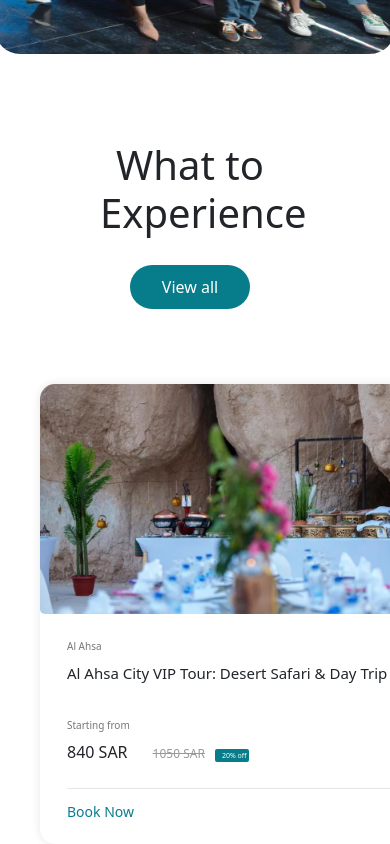
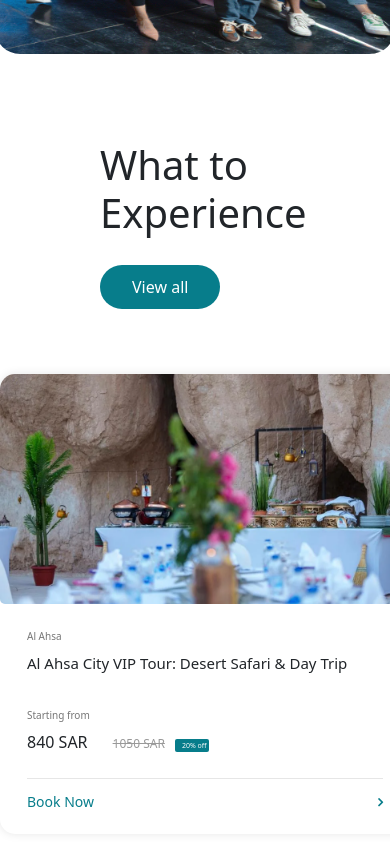
Before and after one commit to ivaa0202/visit-saudi-arabia, an Angular app: page / in a window 390 px wide. Shown: the part 560-1404 px from the top of the page. Built offline with nearby package versions, Linux system fonts and the light colour scheme.

Commit message:
last min styling changes

```diff
--- a/src/app/main-page/end/end.component.scss
+++ b/src/app/main-page/end/end.component.scss
@@ -120,6 +120,8 @@
                             width: 130px;
                             display: inline;
                             cursor: pointer;
+                            border-radius: 5px;
+                            object-fit: cover;
                         }
 
                         img:first-child {
--- a/src/app/main-page/experience/experience.component.scss
+++ b/src/app/main-page/experience/experience.component.scss
@@ -268,23 +268,25 @@
 
         .headline {
             flex-direction: column;
+            align-items: flex-start;
             padding-top: 100px;
 
             h2 {
                 font-size: 40px;
                 padding: 20px 0;
-                text-align: center;
             }
 
-            a:hover {
-                background-color: #04737f;
-                transition: .2s;
+            a{
+                align-self: auto;
+                &:hover {
+                    background-color: #04737f;
+                    transition: .2s;
+                }
             }
         }
 
 
         .photo-container {
-            padding: 10px 40px;
             display: block;
             margin-bottom: 40px;
 
@@ -309,6 +311,7 @@
 
         .exclusive-offer {
             padding: 0 55px;
+            margin-top: 60px;
             margin-bottom: 320px;
             display: block;
 
```
